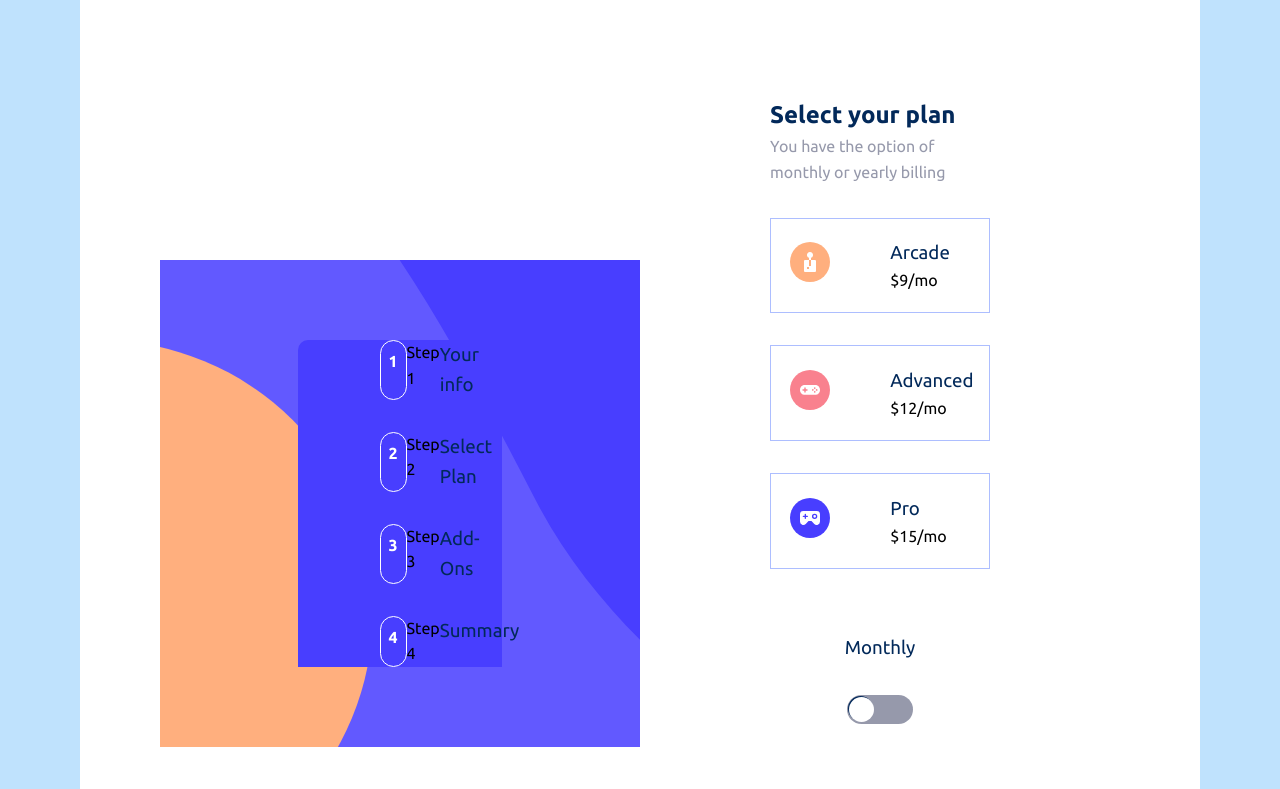
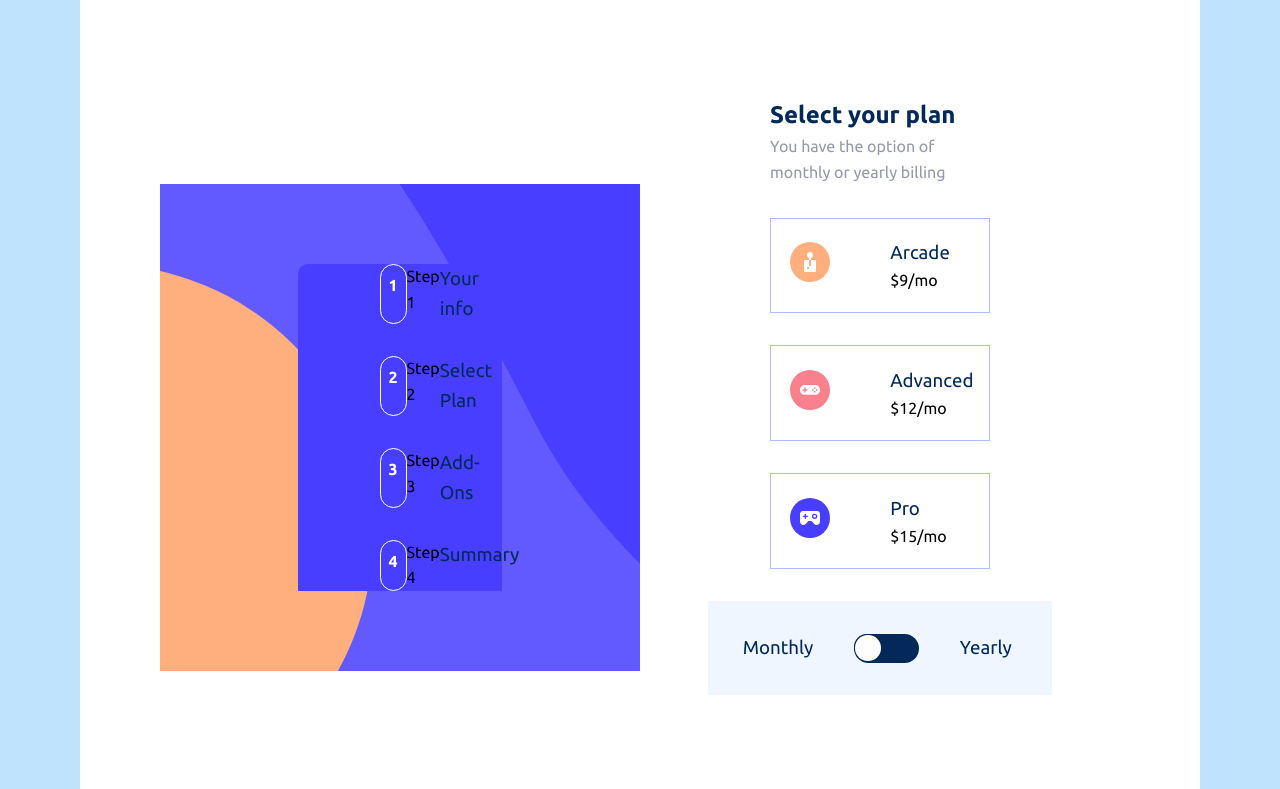
Before and after one commit to purplehippo911/Multi-step_form, a Vue app in the folder vueApp/: page /step-2 in a window 1280 px wide. Shown: the top 789 px of the page. Built offline with nearby package versions, Linux system fonts and the light colour scheme.

Commit message:
fixed the plan toggler for the step-2 view🔽

```diff
--- a/vueApp/src/components/PlanComponent.vue
+++ b/vueApp/src/components/PlanComponent.vue
@@ -29,6 +29,7 @@
                         <div class="plan__information">
                             <h3 class="plan__title">Advanced</h3>
                             <p class="plan__price">$12/mo</p>
+                            <p v-if="isYearly" class="plan__price">$12/mo</p>
                         </div>
                     </div>
 
--- /dev/null
+++ b/vueApp/src/components/PlanToggle.vue
@@ -0,0 +1,45 @@
+<script>
+export default {
+  name: "PlanToggle",
+  data() {
+    return {
+
+    }
+  },
+  methods: {
+    toggleOpen() {
+      let column = 0;
+      const toggler = document.querySelector(".slider__ball");
+      const anotherFunction = function() {
+          ++column;
+          console.log(column);
+        }
+        if (column == 1) {
+            toggler.style.gridColumnStart = "1";
+        }
+        else if (column == 2) {
+            toggler.style.gridColumnStart = "3";
+        }
+        else {
+        }
+        anotherFunction();
+    },
+  },
+}
+</script>
+
+<template>
+    <div class="plan-toggler">
+        <div class="container row">
+            <h3 class="subscription-toggle__plan-title">Monthly</h3>
+
+            <div class="slider">
+                <div class="slider__item" v-on:click="toggleOpen">
+                    <strong class="slider__ball" v-on:click="toggleOpen" ref="slider"></strong>
+                </div>
+            </div>
+
+            <h3 class="subscription-toggle__plan-title">Yearly</h3>
+        </div>
+    </div>
+</template>
--- a/vueApp/src/components/SubscriptionToggle.vue
+++ /dev/null
@@ -1,17 +0,0 @@
-<script>
-</script>
-
-<template>
-    <div class="subscription-toggle-wrapper">
-        <div class="container row">
-            <h3 class="subscription-toggle__plan-title">Monthly</h3>
-            <div class="slider">
-
-            <div class="slider__item" v-on:click="toggleOpen">
-                <strong class="slider__ball" v-on:click="toggleOpen" ref="slider"></strong>
-            </div>
-            </div>
-            <h3 class="subscription-toggle__plan-title">Yearly</h3>
-        </div>
-    </div>
-</template>
--- a/vueApp/src/views/Step_2.vue
+++ b/vueApp/src/views/Step_2.vue
@@ -1,13 +1,13 @@
 <script setup>
 import PlanComponent from '../components/PlanComponent.vue';
-import SubscriptionToggle from '../components/SubscriptionToggle.vue';
+import PlanToggle from '../components/PlanToggle.vue';
 </script>
 
 <template>
   <div class="plan">
 
     <PlanComponent/>
-    <SubscriptionToggle/>
+    <PlanToggle/>
   </div>
   </template>
 
@@ -36,29 +36,29 @@ import SubscriptionToggle from '../components/SubscriptionToggle.vue';
       }
     }
   }
+  .plan-toggler {
+    background:$Magnolia;
+    .row {
+      flex-direction:row;
+      align-items:center;
+    }
+
+    .container {
+      background:inherit;
+    }
+  }
 }
 
 .slider {
-  align-self: center;
   width: 30%;
-  display: grid;
-  grid-template-rows: repeat(2, 1fr);
-  .slider__item,
-  .slider__numbers {
-    width: 100%;
+  .slider__item {
+    width: 80%;
     display: grid;
     grid-template-columns: repeat(3, 1fr);
     align-items: center;
     justify-items: center;
-  }
-  .slider__numbers {
-    color: $CoolGray;
-    align-self: center;
-  }
-  .slider__item {
-    width: 80%;
     justify-self: center;
-    background: $CoolGray;
+    background: $Marineblue;
     padding: 0.1rem;
     border-radius: 20px;
     .slider__ball {
```
